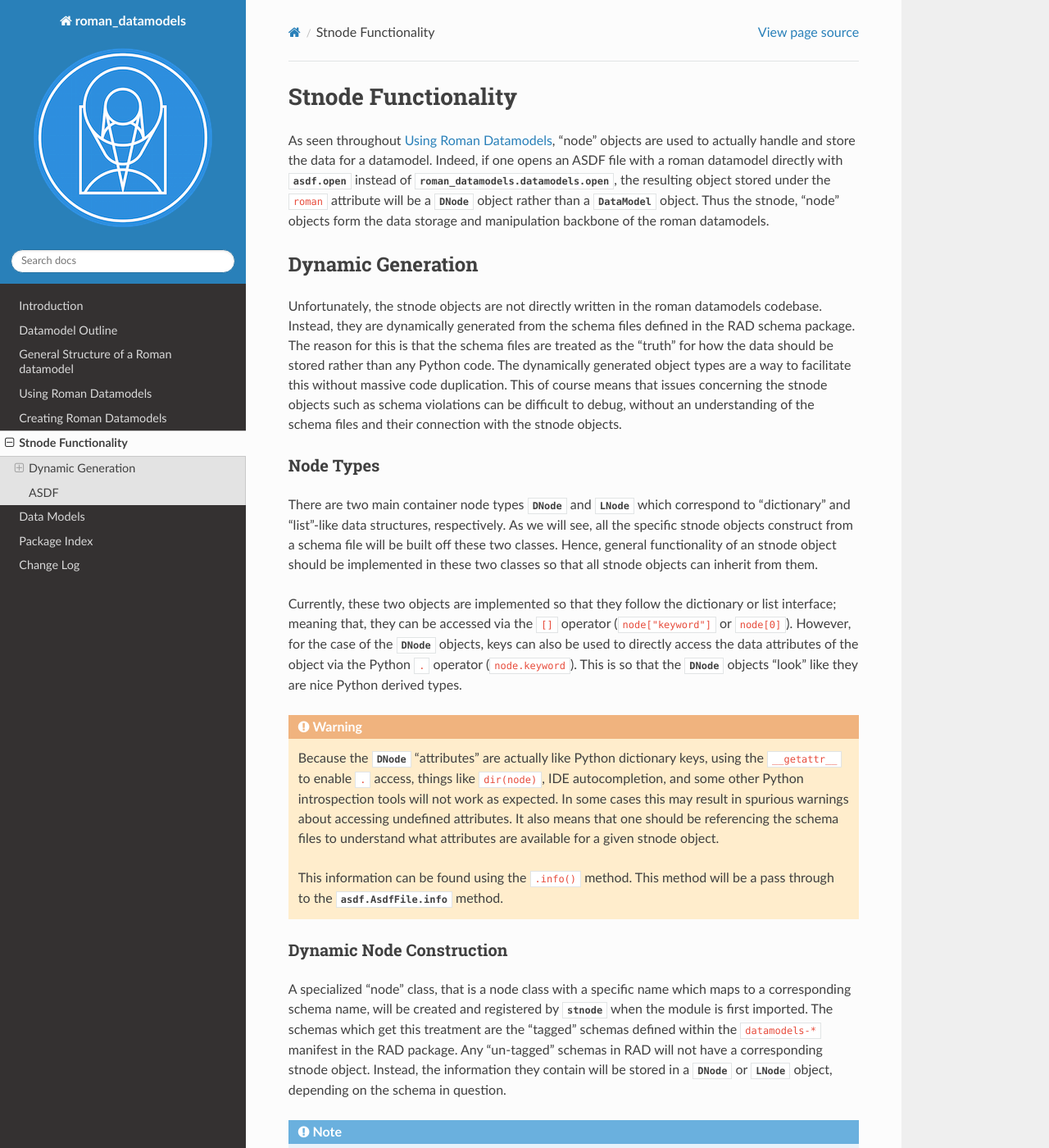
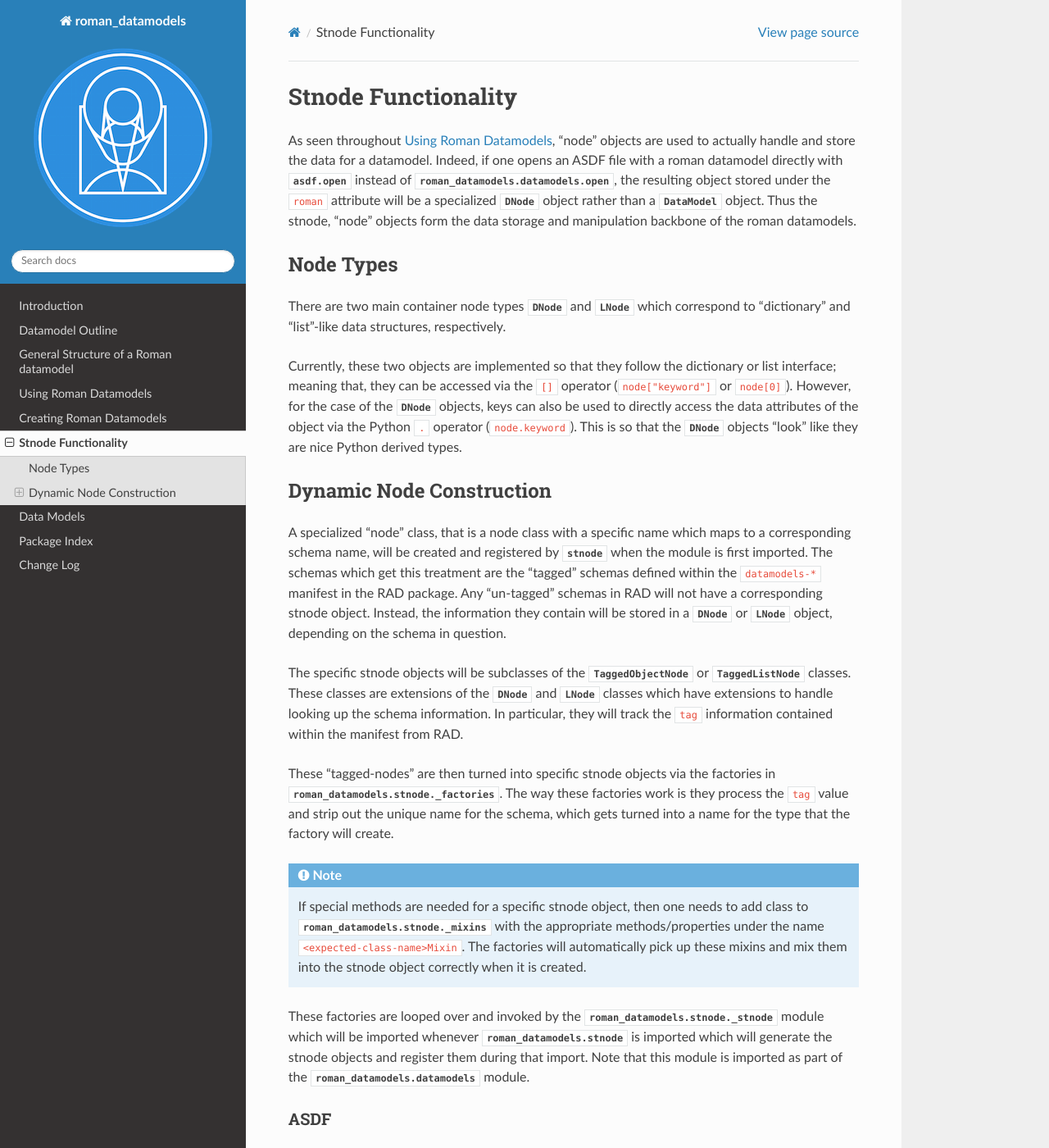
Before and after one commit to spacetelescope/roman_datamodels, a Sphinx documentation site: the page built from docs/roman_datamodels/datamodels/stnode.rst, in a window 1280 px wide and 1400 px high. Shown: the whole window at 82% size. Built offline with Sphinx 7.4.7 and the Read the Docs theme 3.1.0, drawn with Linux system fonts in a browser that asks for light colours; formulas are drawn with MathJax 3; the version number could not be read and is left out; some of the changed text lies outside the part shown.

Commit message:
remove scalar node and other out-dated developer documentation

```diff
--- a/docs/roman_datamodels/datamodels/stnode.rst
+++ b/docs/roman_datamodels/datamodels/stnode.rst
@@ -5,22 +5,9 @@ As seen throughout :ref:`using-datamodels`, "node" objects are used to actually
 handle and store the data for a datamodel. Indeed, if one opens an ASDF file
 with a roman datamodel directly with `asdf.open` instead of
 `roman_datamodels.datamodels.open`, the resulting object stored under the
-``roman`` attribute will be a `~roman_datamodels.stnode.DNode` object rather
+``roman`` attribute will be a specialized `~roman_datamodels.stnode.DNode` object rather
 than a `~roman_datamodels.datamodels.DataModel` object. Thus the stnode, "node"
 objects form the data storage and manipulation backbone of the roman datamodels.
-
-Dynamic Generation
-------------------
-
-Unfortunately, the stnode objects are not directly written in the roman
-datamodels codebase. Instead, they are dynamically generated from the schema
-files defined in the RAD schema package. The reason for this is that the schema
-files are treated as the "truth" for how the data should be stored rather than
-any Python code. The dynamically generated object types are a way to facilitate
-this without massive code duplication. This of course means that issues
-concerning the stnode objects such as schema violations can be difficult to
-debug, without an understanding of the schema files and their connection with
-the stnode objects.
 
 
 Node Types
@@ -28,10 +15,7 @@ Node Types
 
 There are two main container node types `~roman_datamodels.stnode.DNode` and
 `~roman_datamodels.stnode.LNode` which correspond to "dictionary" and
-"list"-like data structures, respectively. As we will see, all the specific
-stnode objects construct from a schema file will be built off these two classes.
-Hence, general functionality of an stnode object should be implemented in these
-two classes so that all stnode objects can inherit from them.
+"list"-like data structures, respectively.
 
 Currently, these two objects are implemented so that they follow the
 dictionary or list interface; meaning that, they can be accessed via the ``[]``
@@ -40,19 +24,6 @@ operator (``node["keyword"]`` or ``node[0]``). However, for the case of the
 access the data attributes of the object via the Python ``.`` operator
 (``node.keyword``). This is so that the `~roman_datamodels.stnode.DNode`
 objects "look" like they are nice Python derived types.
-
-.. warning::
-
-    Because the `~roman_datamodels.stnode.DNode` "attributes" are actually like
-    Python dictionary keys, using the ``__getattr__`` to enable ``.``
-    access, things like ``dir(node)``, IDE autocompletion, and some other Python
-    introspection tools will not work as expected. In some cases this may result
-    in spurious warnings about accessing undefined attributes. It also means
-    that one should be referencing the schema files to understand what
-    attributes are available for a given stnode object.
-
-    This information can be found using the ``.info()`` method. This method will
-    be a pass through to the `asdf.AsdfFile.info` method.
 
 
 Dynamic Node Construction
@@ -66,13 +37,6 @@ manifest in the RAD package. Any "un-tagged" schemas in RAD will not have a
 corresponding stnode object. Instead, the information they contain will be
 stored in a `~roman_datamodels.stnode.DNode` or `~roman_datamodels.stnode.LNode`
 object, depending on the schema in question.
-
-.. note::
-
-    The creation of stnode "node" types might occur when a user opens an ASDF
-    file containing Roman data, as ASDF will load stnode as part of its
-    de-serialization process. However, due to how Python imports work this
-    should only happen once.
 
 The specific stnode objects will be subclasses of the
 `~roman_datamodels.stnode.TaggedObjectNode` or
@@ -102,30 +66,6 @@ register them during that import. Note that this module is imported as part of
 the `roman_datamodels.datamodels` module.
 
 
-Scalar Nodes
-************
-
-In addition to the objects described above, there are the "scalar node"
-objects, which are created from multiple inheritance of
-`~roman_datamodels.stnode.TaggedScalarNode` and a scalar type. These objects are
-used to represent the schemas under the ``tagged_scalars`` directory in RAD.
-Those schemas are used to decorate a few common scalar ``meta`` fields with
-additional information for the archive and sdp. Due to how the ``meta`` keyword
-is assembled (via multiple combiners), ASDF has a hard time traversing the
-schemas to look for this information. Thus, these scalar nodes are tagged so that
-ASDF has a hook to find them without trying a recursive search of the schema
-files. If this issue is resolved in the future, or the metadata under ``meta``
-is reorganized, then scalar node concept can be removed from the codebase.
-
-.. note::
-    The scalar nodes determine the type they mix together with
-    `~roman_datamodels.stnode.TaggedScalarNode` via, the ``SCALAR_TYPE``
-    constant dictionary defined in `roman_datamodels.stnode._factories`. This
-    dictionary keys off the ``type`` keyword that all schemas have to define. If
-    a new type needs to be added, then one needs to add a new entry to this
-    dictionary.
-
-
 ASDF
 ----
 
```
Also changed, not shown: other parts of docs/roman_datamodels/datamodels/stnode.rst (+1 -1 lines).
